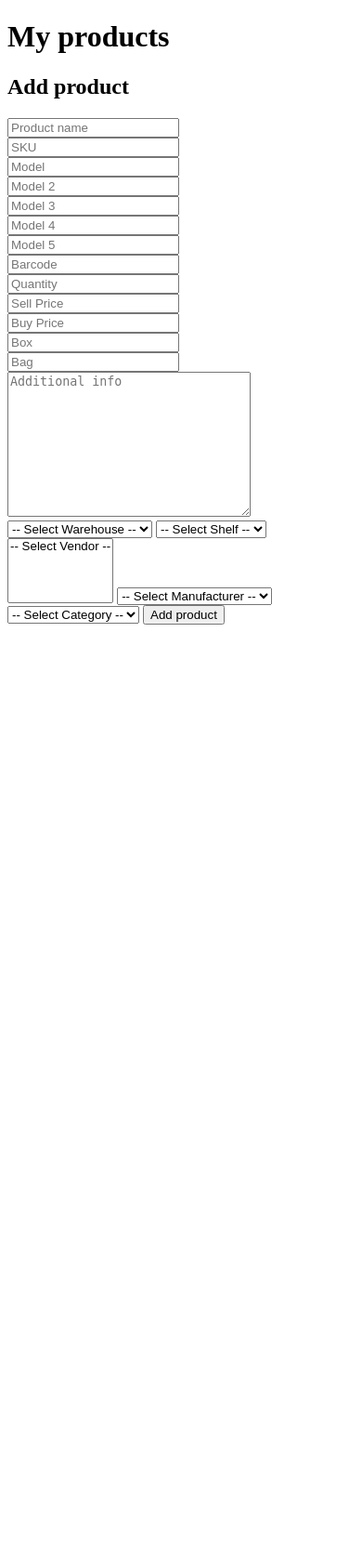
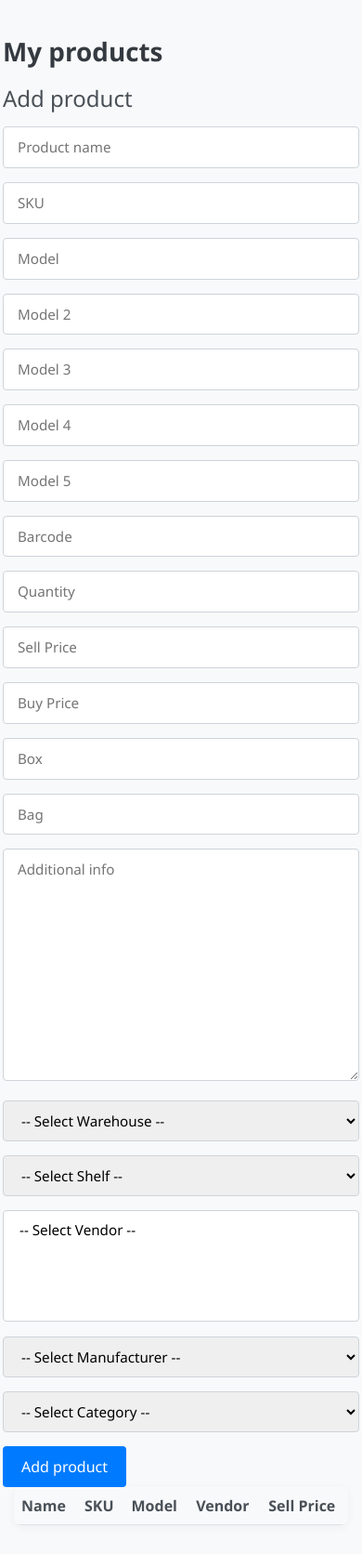
Before and after one commit to GeorgiDN/Inventory-tracker, a Django app: page / in a window 390 px wide. Shown: the whole page at 93% size. Before the commit the page ends 672 px from the top, so only its background shows below. Run offline with Django 5.2, Linux system fonts and the light colour scheme; tables that the repository leaves empty hold one stand-in row (values such as "Sample post"); lists and menus that the app fills with data are empty.

Commit message:
feat: add product detail and styles

```diff
--- a/inventoryTracker/inventoryTracker/settings.py
+++ b/inventoryTracker/inventoryTracker/settings.py
@@ -30,7 +30,6 @@ SECRET_KEY = os.environ['SECRET_KEY']
 DEBUG = True
 
 ALLOWED_HOSTS = []
-
 
 # Application definition
 
@@ -134,6 +133,10 @@ USE_TZ = True
 
 STATIC_URL = 'static/'
 
+STATICFILES_DIRS = [
+    BASE_DIR / "static"
+]
+
 # Default primary key field type
 # https://docs.djangoproject.com/en/5.2/ref/settings/#default-auto-field
 
--- /dev/null
+++ b/inventoryTracker/static/js/products.js
@@ -0,0 +1,155 @@
+const csrftoken = document.getElementById('csrftoken').value;
+const API_URL = 'http://127.0.0.1:8000/api/products/';
+
+async function loadSelectOptions(apiUrl, selectId) {
+    const response = await fetch(apiUrl);
+    const items = await response.json();
+    const select = document.getElementById(selectId);
+
+    items.forEach(item => {
+        const option = document.createElement('option');
+        option.value = item.id;
+        option.textContent = item.name;
+        select.appendChild(option);
+    });
+}
+
+loadSelectOptions('http://127.0.0.1:8000/api/warehouses/', 'warehouse');
+loadSelectOptions('http://127.0.0.1:8000/api/shelfs/', 'shelf');
+loadSelectOptions('http://127.0.0.1:8000/api/vendors/', 'product-vendor');
+loadSelectOptions('http://127.0.0.1:8000/api/manufacturers/', 'product-manufacturer');
+loadSelectOptions('http://127.0.0.1:8000/api/categories/', 'product-category');
+
+async function addProduct() {
+    const name = document.getElementById('product-name').value;
+    const sku = document.getElementById('product-sku').value;
+    const model = document.getElementById('product-model').value;
+    const model_2 = document.getElementById('product-model-2').value;
+    const model_3 = document.getElementById('product-model-3').value;
+    const model_4 = document.getElementById('product-model-4').value;
+    const model_5 = document.getElementById('product-model-5').value;
+    const barcodeValue = document.getElementById('product-barcode').value.trim();
+    const barcode = barcodeValue === '' ? null : barcodeValue
+    const quantityValue = document.getElementById('product-quantity').value;
+    const quantity = quantityValue === '' ? null : quantityValue
+    const sell_price = document.getElementById('product-sell-price').value;
+    const buy_price = document.getElementById('product-buy-price').value;
+
+    const warehouse = document.getElementById('warehouse').value || null;
+    const shelf = document.getElementById('shelf').value || null;
+    const vendor = getSelectedValues('product-vendor');
+    const manufacturer = document.getElementById('product-manufacturer').value || null;
+    const category = document.getElementById('product-category').value || null;
+
+    const productData = {
+        name,
+        sku,
+        model,
+        model_2,
+        model_3,
+        model_4,
+        model_5,
+        barcode,
+        quantity,
+        sell_price,
+        buy_price,
+        warehouse,
+        shelf,
+        vendor,
+        manufacturer,
+        category,
+    };
+
+    const response = await fetch(API_URL, {
+        method: 'POST',
+        headers: {
+            'Content-Type': 'application/json',
+            'X-CSRFToken': csrftoken
+        },
+        body: JSON.stringify(productData)
+    });
+
+    if (response.ok) {
+        alert('Product added!');
+        loadProducts();
+    } else {
+        const error = await response.json();
+        alert('Error: ' + JSON.stringify(error));
+    }
+}
+
+async function loadProducts() {
+    debugger
+    const response = await fetch(API_URL);
+    const products = await response.json();
+    const tableBody = document.querySelector('#products-table tbody');
+    tableBody.innerHTML = '';
+
+    products.forEach(product => {
+        const row = document.createElement('tr');
+
+        row.innerHTML = `
+            <td>${product.name}</td>
+            <td>${product.sku}</td>
+            <td>${product.model || ''}</td>
+            <td>${(product.vendor || []).map(v => v.name).join(', ')}</td>
+            <td>${product.sell_price}</td>
+        `;
+        row.onclick = () => loadProductDetails(product.id);
+
+        tableBody.appendChild(row);
+    });
+}
+
+loadProducts();
+
+
+async function loadProductDetails(id) {
+    try {
+        const response = await fetch(`${API_URL}${id}/`);
+        const product = await response.json();
+
+        // Populate fields
+        document.getElementById('detail-name').textContent = product.name;
+        document.getElementById('detail-sku').textContent = product.sku;
+        document.getElementById('detail-model').textContent = product.model || '';
+        document.getElementById('detail-barcode').textContent = product.barcode || '';
+        document.getElementById('detail-quantity').textContent = product.quantity || '';
+        document.getElementById('detail-category').textContent = product.category || '';
+
+        document.getElementById('detail-warehouse').textContent = product.warehouse || '';
+        document.getElementById('detail-shelf').textContent = product.shelf || '';
+        document.getElementById('detail-box').textContent = product.box || '';
+        document.getElementById('detail-bag').textContent = product.bag || '';
+
+        document.getElementById('detail-vendors').textContent = (product.vendor || []).map(v => v.name).join(', ');
+        document.getElementById('detail-manufacturer').textContent = product.manufacturer || '';
+        document.getElementById('detail-model-2').textContent = product.model_2 || '';
+        document.getElementById('detail-model-3').textContent = product.model_3 || '';
+        document.getElementById('detail-model-4').textContent = product.model_4 || '';
+        document.getElementById('detail-model-5').textContent = product.model_5 || '';
+
+        document.getElementById('detail-sell-price').textContent = product.sell_price;
+        document.getElementById('detail-buy-price').textContent = product.buy_price;
+
+        document.getElementById('detail-created-at').textContent = product.created_at;
+        document.getElementById('detail-updated-at').textContent = product.updated_at;
+        document.getElementById('detail-additional-info').textContent = product.additional_info;
+
+        // Show the details div
+        document.getElementById('product-details').style.display = 'block';
+
+    } catch (error) {
+        console.error('Error loading product details:', error);
+    }
+}
+
+
+function getSelectedValues(selectId) {
+    const selected = [];
+    const options = document.getElementById(selectId).selectedOptions;
+    for (let option of options) {
+        selected.push(option.value);
+    }
+    return selected;
+}
--- /dev/null
+++ b/inventoryTracker/static/styles.css
@@ -0,0 +1,135 @@
+body {
+    background-color: #f8f9fa;
+    font-family: 'Segoe UI', Tahoma, Geneva, Verdana, sans-serif;
+}
+
+.container-fluid {
+    max-width: 1700px;
+    padding: 20px;
+}
+
+h1 {
+    color: #343a40;
+    margin-bottom: 20px;
+    font-weight: 600;
+}
+
+h2 {
+    color: #495057;
+    margin: 20px 0 15px;
+    font-size: 1.5rem;
+}
+
+/* Form styles */
+#product-form {
+    background-color: white;
+    padding: 25px;
+    border-radius: 8px;
+    box-shadow: 0 2px 10px rgba(0, 0, 0, 0.05);
+    margin-bottom: 30px;
+}
+
+input[type="text"],
+input[type="number"],
+textarea,
+select {
+    width: 100%;
+    padding: 10px 15px;
+    margin-bottom: 15px;
+    border: 1px solid #ced4da;
+    border-radius: 4px;
+    font-size: 0.95rem;
+    transition: border-color 0.15s ease-in-out, box-shadow 0.15s ease-in-out;
+}
+
+input[type="text"]:focus,
+input[type="number"]:focus,
+textarea:focus,
+select:focus {
+    border-color: #80bdff;
+    outline: 0;
+    box-shadow: 0 0 0 0.2rem rgba(0, 123, 255, 0.25);
+}
+
+textarea {
+    min-height: 120px;
+    resize: vertical;
+}
+
+select[multiple] {
+    height: auto;
+    min-height: 120px;
+}
+
+button {
+    background-color: #007bff;
+    color: white;
+    border: none;
+    padding: 10px 20px;
+    border-radius: 4px;
+    font-size: 1rem;
+    cursor: pointer;
+    transition: background-color 0.2s;
+}
+
+button:hover {
+    background-color: #0069d9;
+}
+
+/* Table styles */
+#products-table {
+    background-color: white;
+    border-radius: 8px;
+    overflow: hidden;
+    box-shadow: 0 2px 10px rgba(0, 0, 0, 0.05);
+}
+
+#products-table th {
+    background-color: #f8f9fa;
+    font-weight: 600;
+    color: #495057;
+}
+
+#products-table tr:hover {
+    background-color: #f8f9fa;
+}
+
+/* Product details styles */
+#product-details {
+    background-color: white;
+    box-shadow: 0 2px 10px rgba(0, 0, 0, 0.05);
+}
+
+#product-details h4 {
+    color: #343a40;
+    border-bottom: 1px solid #eee;
+    padding-bottom: 10px;
+    margin-bottom: 20px;
+}
+
+#product-details p {
+    margin-bottom: 10px;
+}
+
+/* Responsive adjustments */
+@media (max-width: 768px) {
+    .container-fluid {
+        padding: 15px;
+    }
+
+    .col-md-6 {
+        padding: 0;
+    }
+}
+
+/* Form group styling for better organization */
+.form-group {
+    margin-bottom: 1.5rem;
+}
+
+.form-group label {
+    display: block;
+    margin-bottom: 0.5rem;
+    font-weight: 500;
+    color: #495057;
+}
--- a/inventoryTracker/templates/index.html
+++ b/inventoryTracker/templates/index.html
@@ -1,10 +1,16 @@
+{% load static %}
 <!DOCTYPE html>
 <html lang="en">
 <head>
     <meta charset="UTF-8">
+    <link href="https://cdn.jsdelivr.net/npm/bootstrap@5.3.0/dist/css/bootstrap.min.css" rel="stylesheet">
+    <link rel="stylesheet" type="text/css" href="{% static 'styles.css' %}">
     <title>Title</title>
 </head>
 <body>
+<div class="container-fluid mt-4">
+    <div class="row">
+        <div class="col-md-6">
             <h1>My products</h1>
 
             <h2>Add product</h2>
@@ -23,8 +29,8 @@
 
             <input type="text" id="box" placeholder="Box"><br>
             <input type="text" id="bag" placeholder="Bag"><br>
-<textarea name="additional_info" id="additional_info" cols="30" rows="10" placeholder="Additional info"></textarea>
-
+            <textarea name="additional_info" id="additional_info" cols="30" rows="10"
+                      placeholder="Additional info"></textarea>
 
             <select id="warehouse">
                 <option value="">-- Select Warehouse --</option>
@@ -46,116 +52,56 @@
                 <option value="">-- Select Category --</option>
             </select>
 
+            <input type="hidden" id="csrftoken" value="{{ csrf_token }}">
+
             <button onclick="addProduct()">Add product</button>
+        </div>
+    </div>
+    <table class="table table-striped" id="products-table">
+    <thead>
+        <tr>
+            <th>Name</th>
+            <th>SKU</th>
+            <th>Model</th>
+            <th>Vendor</th>
+            <th>Sell Price</th>
+        </tr>
+    </thead>
+    <tbody></tbody>
+</table>
 
-<ul id="products-list"></ul>
-{% csrf_token %}
-<script>
-    const csrftoken = '{{ csrf_token }}';
-    const API_URL = 'http://127.0.0.1:8000/api/products/';
+    <div id="product-details" class="mt-4 p-3 border rounded bg-light" style="display: none;">
+    <h4>Product Details</h4>
+    <p><strong>Name:</strong> <span id="detail-name"></span></p>
+    <p><strong>SKU:</strong> <span id="detail-sku"></span></p>
+    <p><strong>Model:</strong> <span id="detail-model"></span></p>
+    <p><strong>Barcode:</strong> <span id="detail-barcode"></span></p>
+    <p><strong>Quantity:</strong> <span id="detail-quantity"></span></p>
+    <p><strong>Category:</strong> <span id="detail-category"></span></p>
 
-    async function loadSelectOptions(apiUrl, selectId) {
-        const response = await fetch(apiUrl);
-        const items = await response.json();
-        const select = document.getElementById(selectId);
+    <p><strong>Warehouse:</strong> <span id="detail-warehouse"></span></p>
+    <p><strong>Shelf:</strong> <span id="detail-shelf"></span></p>
+    <p><strong>Box:</strong> <span id="detail-box"></span></p>
+    <p><strong>Bag:</strong> <span id="detail-bag"></span></p>
 
-        items.forEach(item => {
-            const option = document.createElement('option');
-            option.value = item.id;
-            option.textContent = item.name;
-            select.appendChild(option);
-        });
-    }
+    <p><strong>Vendors:</strong> <span id="detail-vendors"></span></p>
+    <p><strong>Manufacturer:</strong> <span id="detail-manufacturer"></span></p>
+    <p><strong>Model-2:</strong> <span id="detail-model-2"></span></p>
+    <p><strong>Model-3:</strong> <span id="detail-model-3"></span></p>
+    <p><strong>Model-4:</strong> <span id="detail-model-4"></span></p>
+    <p><strong>Model-5:</strong> <span id="detail-model-5"></span></p>
 
-    loadSelectOptions('http://127.0.0.1:8000/api/warehouses/', 'warehouse');
-    loadSelectOptions('http://127.0.0.1:8000/api/shelfs/', 'shelf');
-    loadSelectOptions('http://127.0.0.1:8000/api/vendors/', 'product-vendor');
-    loadSelectOptions('http://127.0.0.1:8000/api/manufacturers/', 'product-manufacturer');
-    loadSelectOptions('http://127.0.0.1:8000/api/categories/', 'product-category');
+    <p><strong>Sell price:</strong> <span id="detail-sell-price"></span></p>
+    <p><strong>Buy price:</strong> <span id="detail-buy-price"></span></p>
 
+    <p><strong>Created-at:</strong> <span id="detail-created-at"></span></p>
+    <p><strong>Updated-at:</strong> <span id="detail-updated-at"></span></p>
+    <p><strong>Additional-info:</strong> <span id="detail-additional-info"></span></p>
 
-    async function addProduct() {
-        const name = document.getElementById('product-name').value;
-        const sku = document.getElementById('product-sku').value;
-        const model = document.getElementById('product-model').value;
-        const model_2 = document.getElementById('product-model-2').value;
-        const model_3 = document.getElementById('product-model-3').value;
-        const model_4 = document.getElementById('product-model-4').value;
-        const model_5 = document.getElementById('product-model-5').value;
-        const barcodeValue = document.getElementById('product-barcode').value.trim();
-        const barcode = barcodeValue === '' ? null : barcodeValue
-        const quantityValue = document.getElementById('product-quantity').value;
-        const quantity = quantityValue === '' ? null : quantityValue
-        const sell_price = document.getElementById('product-sell-price').value;
-        const buy_price = document.getElementById('product-buy-price').value;
+</div>
+</div>
 
-        const warehouse = document.getElementById('warehouse').value || null;
-        const shelf = document.getElementById('shelf').value || null;
-        const vendor = getSelectedValues('product-vendor');
-        const manufacturer = document.getElementById('product-manufacturer').value || null;
-        const category = document.getElementById('product-category').value || null;
+<script src="{% static 'js/products.js' %}"></script>
 
-        const productData = {
-            name,
-            sku,
-            model,
-            model_2,
-            model_3,
-            model_4,
-            model_5,
-            barcode,
-            quantity,
-            sell_price,
-            buy_price,
-            warehouse,
-            shelf,
-            vendor,
-            manufacturer,
-            category,
-        };
-
-        const response = await fetch(API_URL, {
-            method: 'POST',
-            headers: {
-                'Content-Type': 'application/json',
-                'X-CSRFToken': csrftoken
-            },
-            body: JSON.stringify(productData)
-        });
-
-        if (response.ok) {
-            alert('Product added!');
-            loadProducts();
-        } else {
-            const error = await response.json();
-            alert('Error: ' + JSON.stringify(error));
-        }
-    }
-
-    async function loadProducts() {
-        const response = await fetch(API_URL);
-        const products = await response.json();
-        const list = document.getElementById('products-list');
-        list.innerHTML = '';
-
-        products.forEach(product => {
-            const li = document.createElement('li');
-            li.textContent = `${product.name} (SKU: ${product.sku}) - $${product.sell_price}`;
-            list.appendChild(li);
-        });
-    }
-
-    loadProducts();
-
-    function getSelectedValues(selectId) {
-        const selected = [];
-        const options = document.getElementById(selectId).selectedOptions;
-        for (let option of options) {
-            selected.push(option.value);
-        }
-        return selected;
-    }
-
-</script>
 </body>
 </html>
```
Also changed, not shown: inventoryTracker/inventoryTracker/inventory/serializers.py (+5 -4 lines), inventoryTracker/templates/test.html (added, +10 -0 lines). Lines whose indentation alone changed are shown as unchanged.
